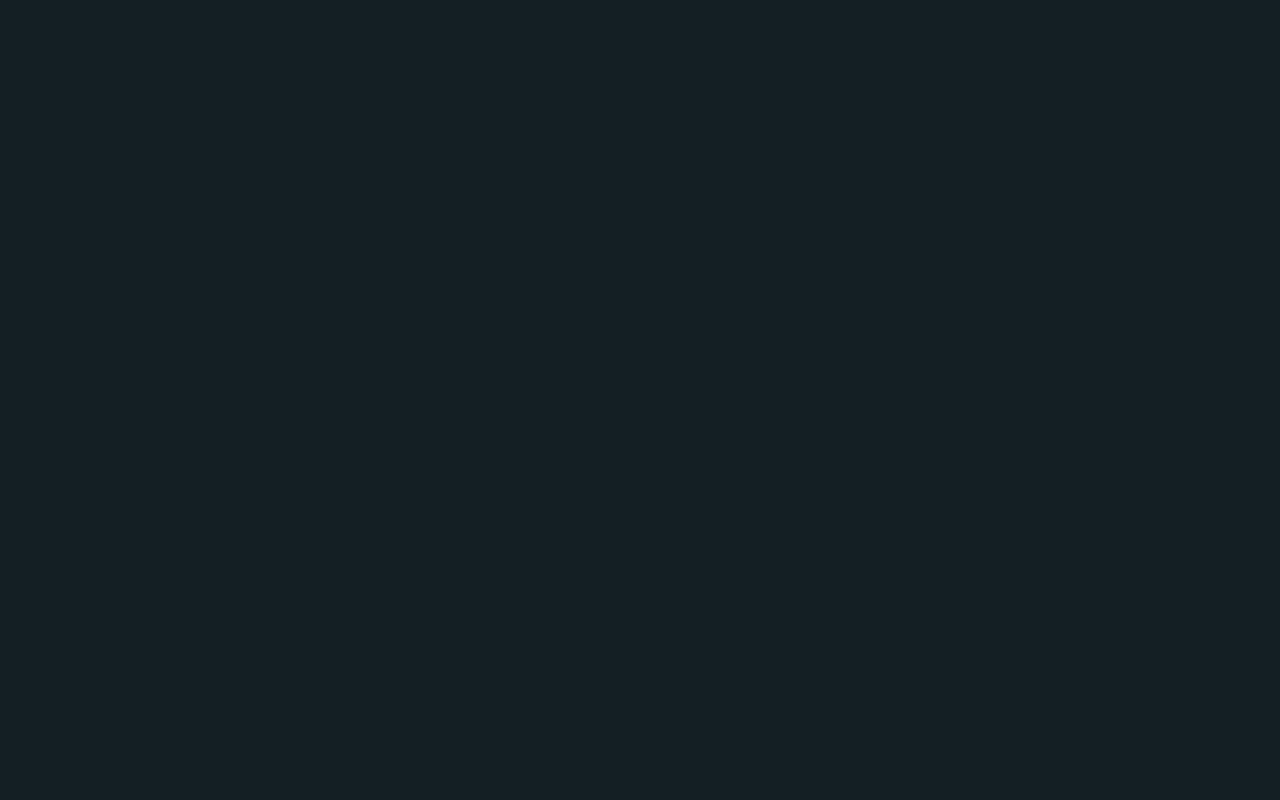
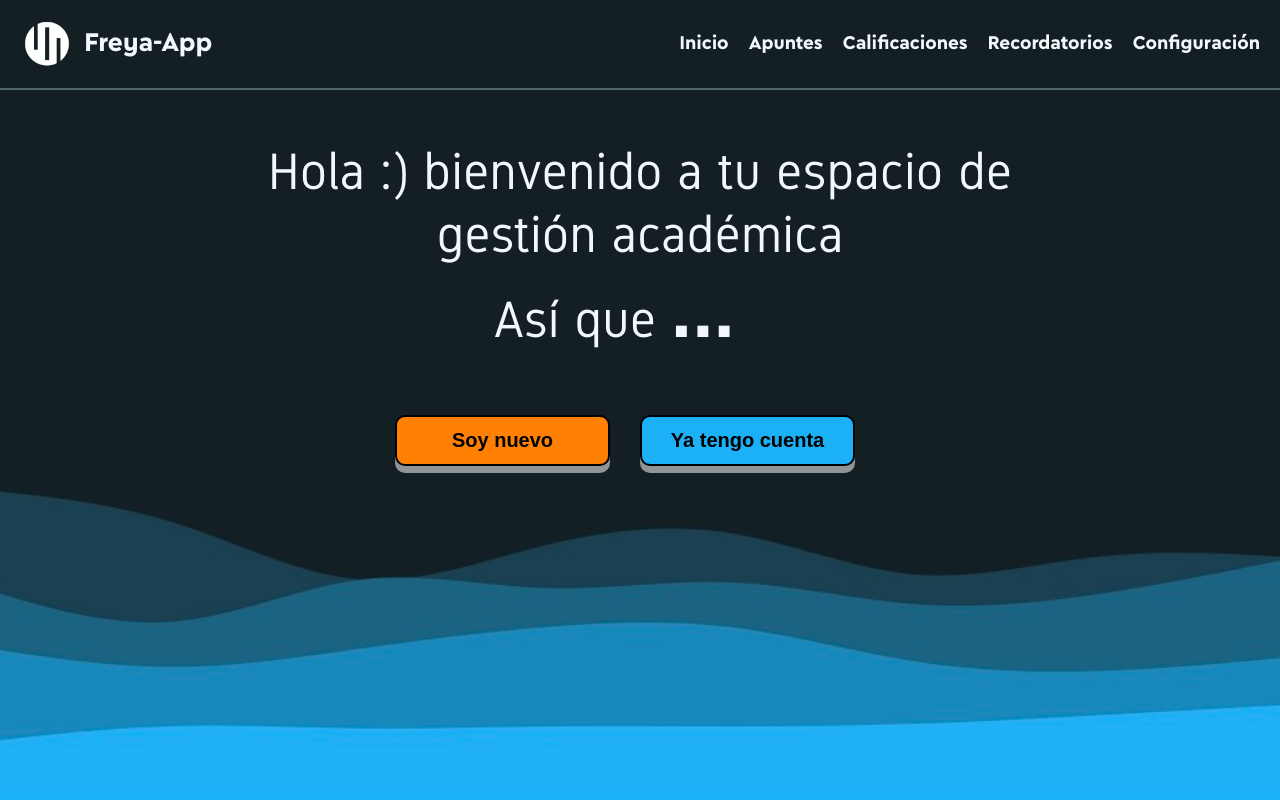
Before and after one commit to Sergio-AB-dev/Freya-App, a React (Create React App) app: page / in a window 1280 px wide. Shown: the top 800 px of the page. Built offline with nearby package versions, Linux system fonts and the light colour scheme.

Commit message:
Arreglo de links

```diff
--- a/src/App.js
+++ b/src/App.jsx
@@ -13,10 +13,10 @@ function App() {
       <Header />
       <Routes>
         <Route index element={<Home />} />
-        <Route path="/apuntes" element={<Apuntes />} />
-        <Route path="/calificaciones" element={<Calificaciones />} />
-        <Route path="/recordatorios" element={<Recordatorios />} />
-        <Route path="/configuracion" element={<Configuracion />} />
+        <Route path="apuntes" element={<Apuntes />} />
+        <Route path="calificaciones" element={<Calificaciones />} />
+        <Route path="recordatorios" element={<Recordatorios />} />
+        <Route path="configuracion" element={<Configuracion />} />
       </Routes>
     </div>
   );
--- a/src/index.js
+++ b/src/index.js
@@ -1,12 +1,12 @@
 import React from 'react';
 import ReactDOM from 'react-dom/client';
-import { BrowserRouter } from 'react-router-dom';
+import { HashRouter  } from 'react-router-dom';
 import App from './App';
 import './styles/style.css';
 
 const root = ReactDOM.createRoot(document.getElementById('root'));
 root.render(
-  <BrowserRouter basename="/Freya-App">
+  <HashRouter>
     <App />
-  </BrowserRouter>
+  </HashRouter>
 );
```
